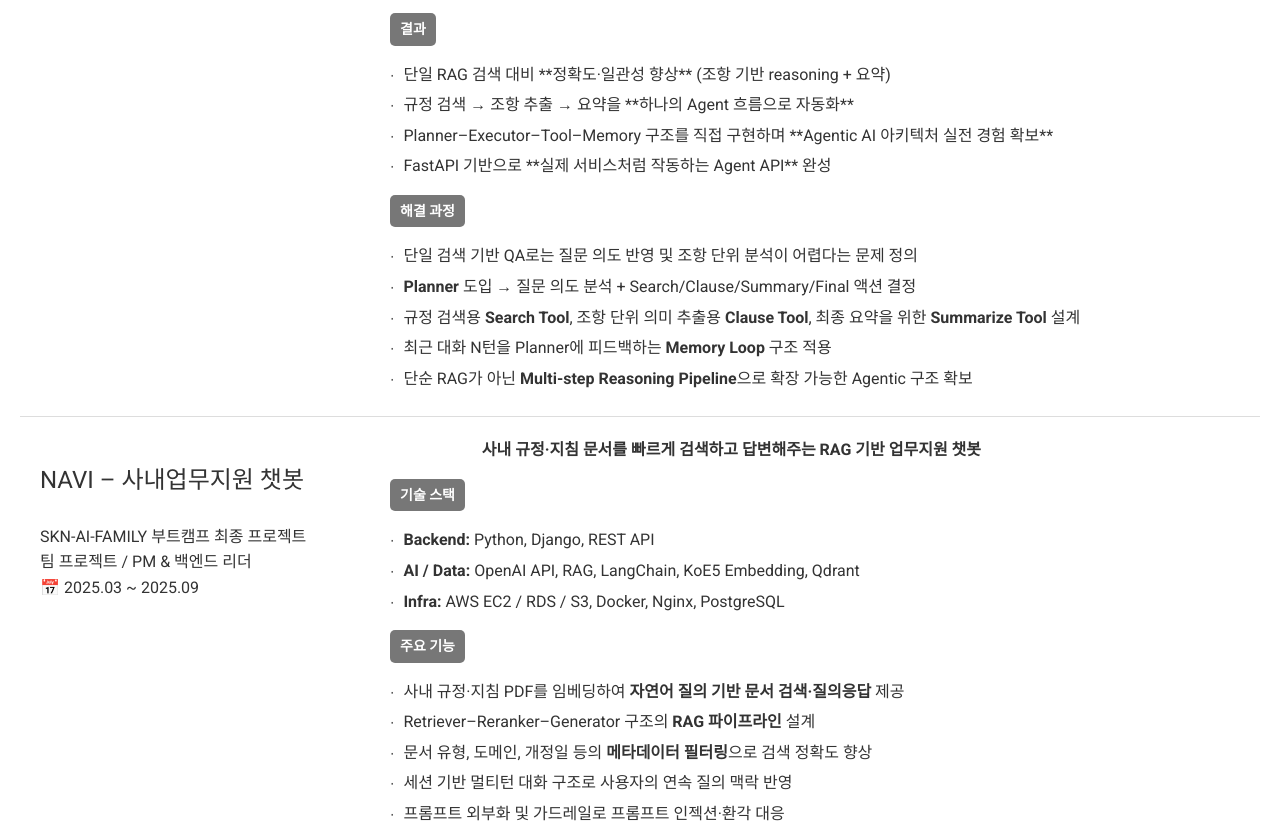
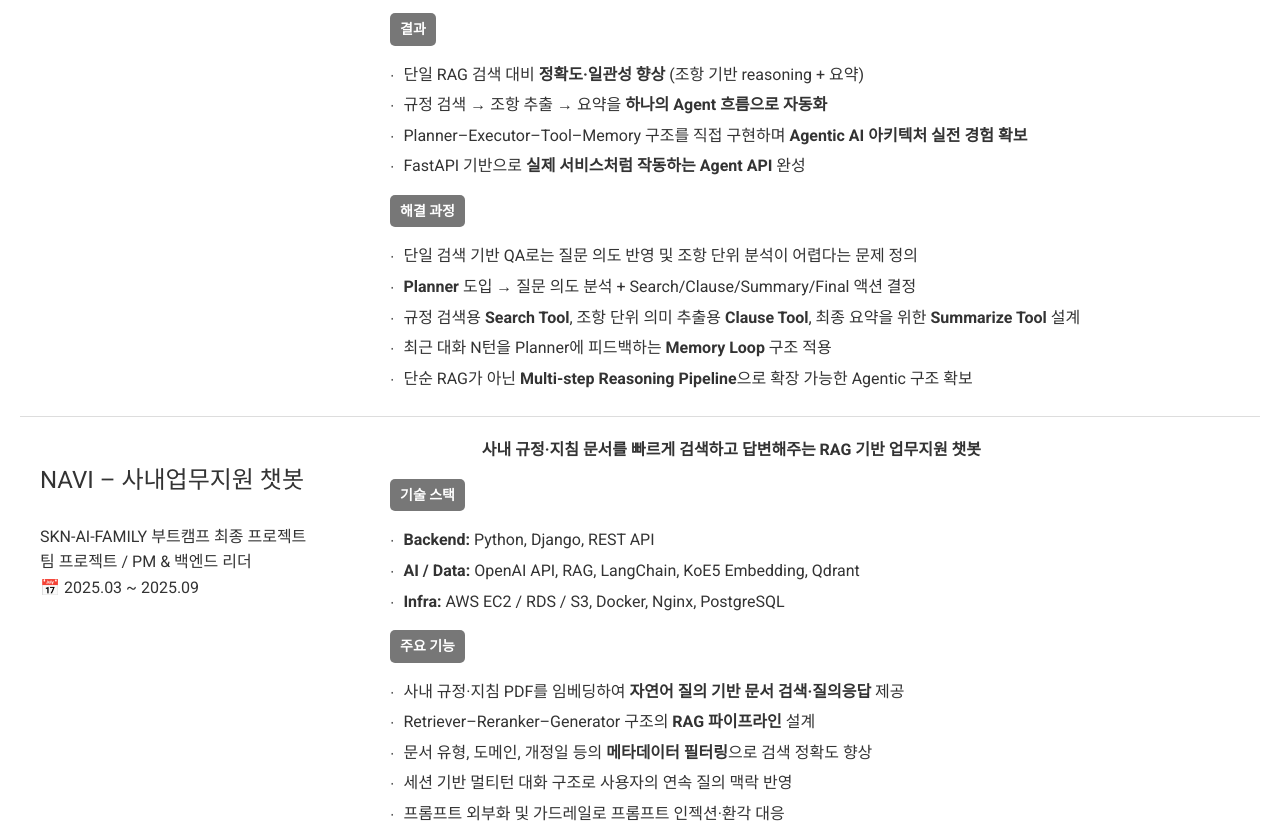
Before and after one commit to GrowingChoi/growingchoi.github.io, a plain HTML site: page index.html in a window 1280 px wide. Shown: the part 1441-2281 px from the top of the page. Drawn offline with Linux system fonts and the light colour scheme.

Commit message:
강조문장 수정

```diff
--- a/index.html
+++ b/index.html
@@ -314,10 +314,10 @@
             <!-- 결과 -->
             <p><span class="badge">결과</span></p>
             <ul>
-                <li>단일 RAG 검색 대비 **정확도·일관성 향상** (조항 기반 reasoning + 요약)</li>
-                <li>규정 검색 → 조항 추출 → 요약을 **하나의 Agent 흐름으로 자동화**</li>
-                <li>Planner–Executor–Tool–Memory 구조를 직접 구현하며 **Agentic AI 아키텍처 실전 경험 확보**</li>
-                <li>FastAPI 기반으로 **실제 서비스처럼 작동하는 Agent API** 완성</li>
+                <li>단일 RAG 검색 대비 <strong>정확도·일관성 향상</strong> (조항 기반 reasoning + 요약)</li>
+                <li>규정 검색 → 조항 추출 → 요약을 <strong>하나의 Agent 흐름으로 자동화</strong></li>
+                <li>Planner–Executor–Tool–Memory 구조를 직접 구현하며 <strong>Agentic AI 아키텍처 실전 경험 확보</strong></li>
+                <li>FastAPI 기반으로 <strong>실제 서비스처럼 작동하는 Agent API</strong> 완성</li>
             </ul>
 
             <!-- 해결 과정 -->
```
